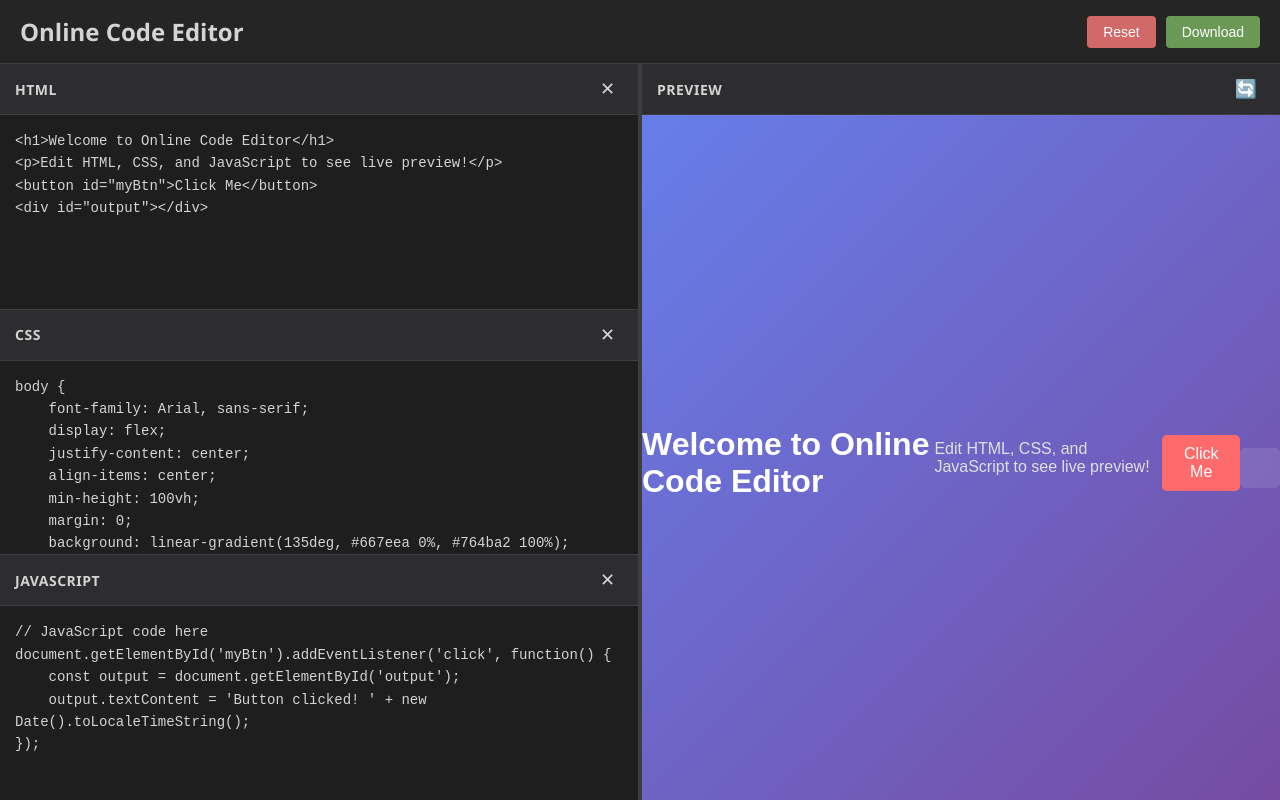
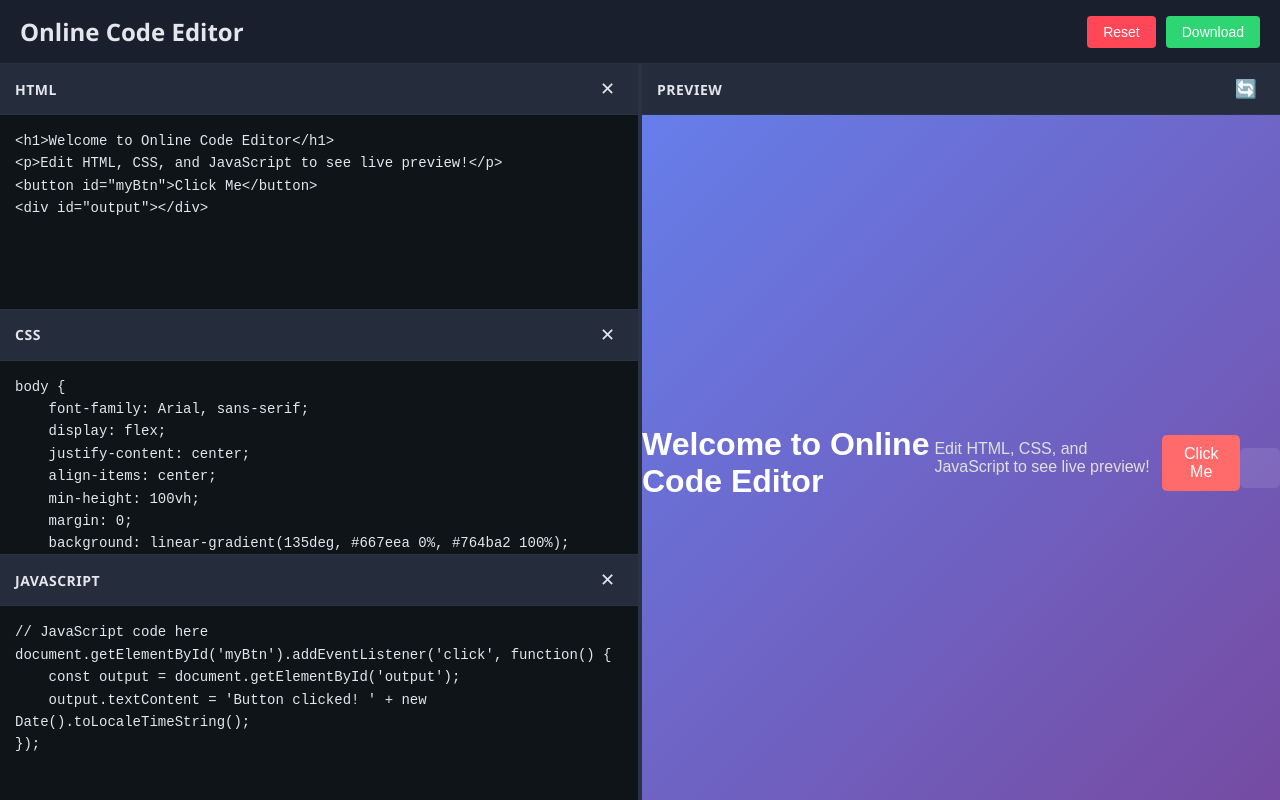
Before and after one commit to Abdullah-070/online-code-editor, a plain HTML site: page index.html in a window 1280 px wide. Drawn offline with Linux system fonts and the light colour scheme.

Commit message:
Add files via upload

```diff
--- a/styles.css
+++ b/styles.css
@@ -5,13 +5,13 @@
 }
 
 :root {
-    --primary-bg: #1e1e1e;
-    --secondary-bg: #252526;
-    --tertiary-bg: #2d2d30;
-    --text-color: #d4d4d4;
-    --accent-color: #007acc;
-    --border-color: #3e3e42;
-    --button-hover: #0e639c;
+    --primary-bg: #0f1419;
+    --secondary-bg: #1a1f2e;
+    --tertiary-bg: #252d3d;
+    --text-color: #e4e6eb;
+    --accent-color: #00d9ff;
+    --border-color: #2a3344;
+    --button-hover: #00b8d4;
 }
 
 body {
@@ -65,19 +65,19 @@ body {
 }
 
 .btn-reset {
-    background-color: #d16969;
+    background-color: #ff4757;
 }
 
 .btn-reset:hover {
-    background-color: #c55555;
+    background-color: #ff6b7a;
 }
 
 .btn-download {
-    background-color: #6a9955;
+    background-color: #2ed573;
 }
 
 .btn-download:hover {
-    background-color: #5a8945;
+    background-color: #26de81;
 }
 
 /* Editor Container */
@@ -215,7 +215,7 @@ body {
 .preview {
     flex: 1;
     border: none;
-    background-color: white;
+    background-color: #f5f7fa;
 }
 
 /* Responsive Design */
```
